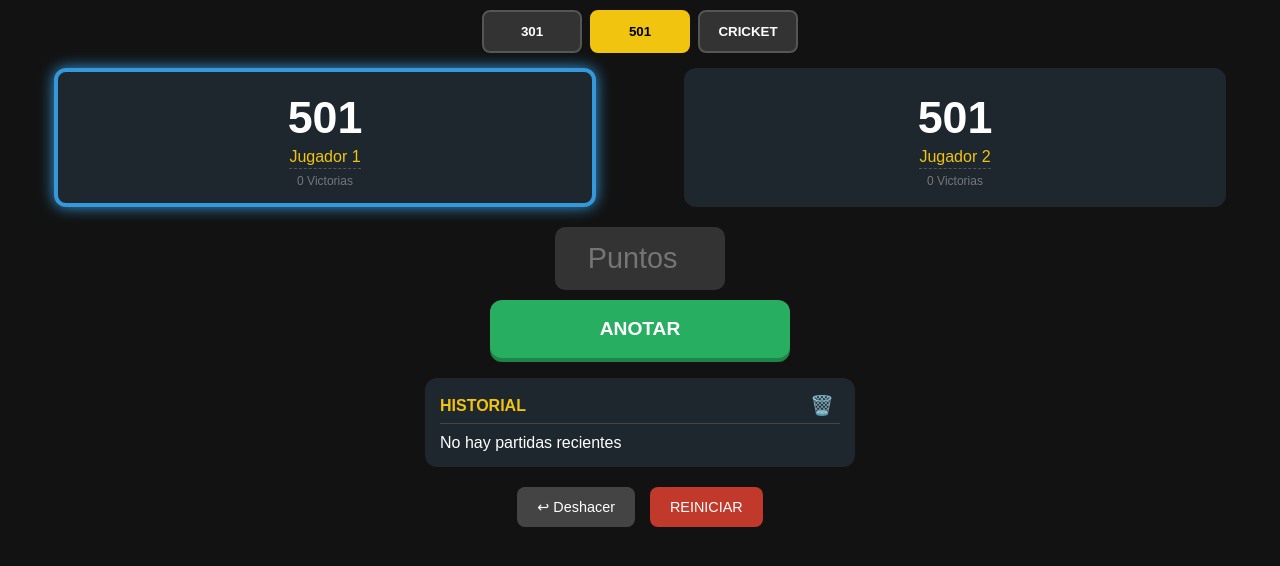
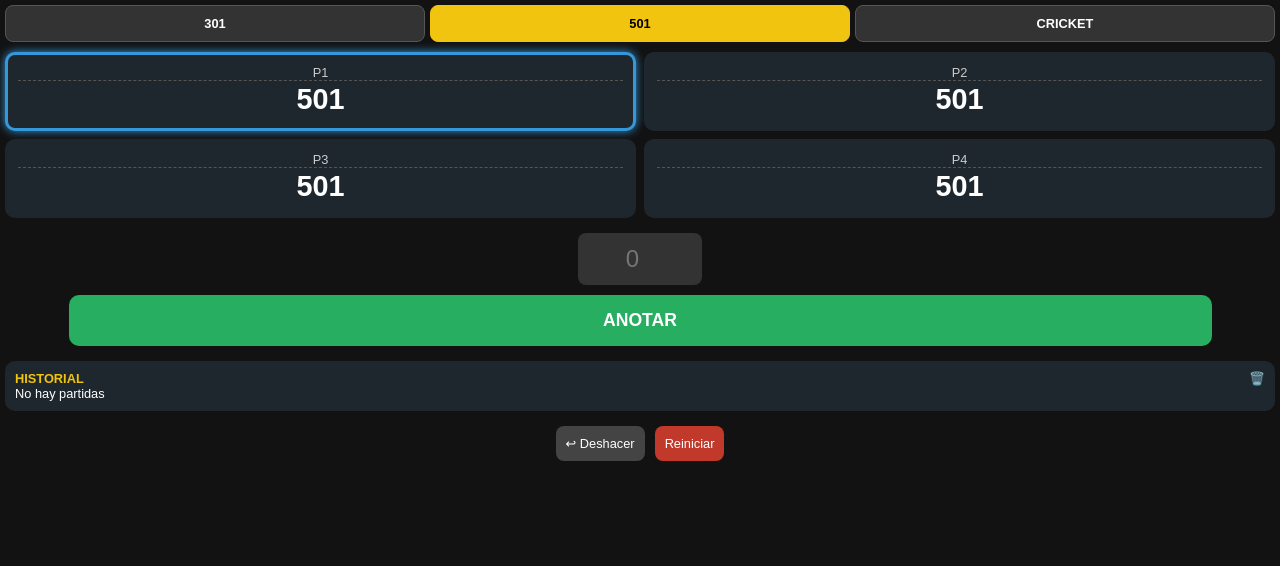
Before and after one commit to alfonsosolano-dev/marcador-dardos, a plain HTML site: page index.html in a window 1280 px wide. Drawn offline with Linux system fonts and the light colour scheme.

Commit message:
Update index.html

```diff
--- a/index.html
+++ b/index.html
@@ -3,42 +3,42 @@
 <head>
     <meta charset="UTF-8">
     <meta name="viewport" content="width=device-width, initial-scale=1.0, maximum-scale=1.0, user-scalable=no">
-
     <meta name="theme-color" content="#121212">
     <meta name="mobile-web-app-capable" content="yes">
-    <link rel="icon" href="">
+    <link rel="icon" href="http://googleusercontent.com/image_collection/image_retrieval/11757662392344264223_0">
+    <title>Darts Pro 4P</title>
+    <style>
+        :root { --p1: #3498db; --p2: #e74c3c; --p3: #2ecc71; --p4: #f1c40f; --bg: #121212; }
+        body { font-family: sans-serif; background: var(--bg); color: white; text-align: center; margin: 0; padding: 5px; overflow-x: hidden; }
 
-    <title>Darts Master Pro</title>
-    <style>
-        :root { --p1: #3498db; --p2: #e74c3c; --bg: #121212; }
-        body { font-family: sans-serif; background: var(--bg); color: white; text-align: center; margin: 0; padding: 10px; overflow-x: hidden; }
-
-        .nav { display: flex; justify-content: center; gap: 8px; margin-bottom: 15px; }
-        .nav-btn { background: #333; color: white; border: 2px solid #555; padding: 12px; border-radius: 8px; cursor: pointer; flex: 1; max-width: 100px; font-weight: bold; -webkit-tap-highlight-color: transparent; }
+        .nav { display: flex; justify-content: center; gap: 5px; margin-bottom: 10px; }
+        .nav-btn { background: #333; color: white; border: 1px solid #555; padding: 10px; border-radius: 8px; cursor: pointer; flex: 1; font-weight: bold; font-size: 0.8rem; }
         .nav-btn.active { background: #f1c40f; color: black; border-color: #f1c40f; }
 
-        .header { display: flex; justify-content: space-around; margin-bottom: 20px; }
-        .p-box { background: #1e272e; padding: 15px; border-radius: 12px; width: 40%; border: 4px solid transparent; }
-        .p-box.active-0 { border-color: var(--p1); box-shadow: 0 0 15px var(--p1); }
-        .p-box.active-1 { border-color: var(--p2); box-shadow: 0 0 15px var(--p2); }
-        .score { font-size: 2.8rem; font-weight: bold; margin: 5px 0; }
-        .p-name { color: #f1c40f; font-size: 1rem; border-bottom: 1px dashed #555; display: inline-block; min-width: 60px; padding-bottom: 2px; }
+        /* Cuadrícula 4 Jugadores */
+        .header-grid { display: grid; grid-template-columns: 1fr 1fr; gap: 8px; margin-bottom: 15px; }
+        .p-box { background: #1e272e; padding: 10px; border-radius: 10px; border: 3px solid transparent; transition: 0.2s; }
+        .p-box.active-0 { border-color: var(--p1); box-shadow: 0 0 10px var(--p1); }
+        .p-box.active-1 { border-color: var(--p2); box-shadow: 0 0 10px var(--p2); }
+        .p-box.active-2 { border-color: var(--p3); box-shadow: 0 0 10px var(--p3); }
+        .p-box.active-3 { border-color: var(--p4); box-shadow: 0 0 10px var(--p4); }
 
-        input[type="number"] { padding: 15px; font-size: 1.8rem; width: 140px; text-align: center; border-radius: 10px; border: none; background: #333; color: white; margin-bottom: 10px; }
-        .btn-main { padding: 18px; background: #27ae60; color: white; border: none; border-radius: 12px; font-weight: bold; font-size: 1.2rem; width: 85%; max-width: 300px; box-shadow: 0 4px 0 #1e8449; }
+        .score { font-size: 1.8rem; font-weight: bold; margin: 2px 0; }
+        .p-name { color: #ccc; font-size: 0.8rem; border-bottom: 1px dashed #555; white-space: nowrap; overflow: hidden; }
 
-        .grid { width: 100%; max-width: 400px; margin: 10px auto; border-collapse: separate; border-spacing: 5px; }
-        .m-btn { width: 75px; height: 60px; font-size: 2rem; background: #2c3e50; color: white; border: none; border-radius: 12px; }
-        .m-btn.closed { background: #27ae60; color: white; }
-        .num { font-size: 1.6rem; font-weight: bold; color: #f1c40f; }
+        /* Controles */
+        input[type="number"] { padding: 12px; font-size: 1.5rem; width: 100px; text-align: center; border-radius: 8px; border: none; background: #333; color: white; margin-bottom: 10px; }
+        .btn-main { padding: 15px; background: #27ae60; color: white; border: none; border-radius: 10px; font-weight: bold; font-size: 1.1rem; width: 90%; }
 
-        .history { margin: 20px auto; background: #1e272e; padding: 15px; border-radius: 12px; text-align: left; max-width: 400px; }
-        .hist-header { display: flex; justify-content: space-between; align-items: center; border-bottom: 1px solid #444; margin-bottom: 10px; padding-bottom: 5px; }
-        .hist-item { display: flex; justify-content: space-between; border-bottom: 1px solid #333; padding: 8px 0; font-size: 0.85rem; }
+        /* Cricket 4P */
+        .grid { width: 100%; border-collapse: collapse; margin-top: 5px; }
+        .m-btn { width: 45px; height: 45px; font-size: 1.4rem; background: #2c3e50; color: white; border: 1px solid #121212; border-radius: 5px; }
+        .m-btn.closed { background: #27ae60; }
+        .num-col { font-size: 1.2rem; font-weight: bold; color: #f1c40f; width: 30px; }
 
-        .footer { margin-top: 20px; padding-bottom: 40px; display: flex; justify-content: center; gap: 15px; }
-        .btn-sec { background: #444; color: white; border: none; padding: 12px 20px; border-radius: 8px; font-size: 0.9rem; cursor: pointer; }
-        .btn-del { background: none; border: none; color: #e74c3c; cursor: pointer; font-size: 1.2rem; }
+        .history { margin: 15px auto; background: #1e272e; padding: 10px; border-radius: 10px; text-align: left; font-size: 0.8rem; }
+        .footer { margin-top: 10px; padding-bottom: 30px; display: flex; justify-content: center; gap: 10px; }
+        .btn-sec { background: #444; color: white; border: none; padding: 10px; border-radius: 8px; font-size: 0.8rem; }
     </style>
 </head>
 <body>
@@ -49,61 +49,65 @@
         <button class="nav-btn" onclick="cambiarJuego('C')" id="btnC">CRICKET</button>
     </div>
 
-    <div class="header">
-        <div id="b0" class="p-box active-0">
+    <div class="header-grid">
+        <div id="b0" class="p-box active-0" onclick="turno=0; render()">
+            <div id="n0" class="p-name" onclick="editarNombre(0)">P1</div>
             <div class="score" id="s0">501</div>
-            <div id="n0" class="p-name" onclick="editarNombre(0)">Jugador 1</div>
-            <div id="w0" style="color:#777; font-size:0.75rem; margin-top:5px">0 Victorias</div>
         </div>
-        <div id="b1" class="p-box">
+        <div id="b1" class="p-box" onclick="turno=1; render()">
+            <div id="n1" class="p-name" onclick="editarNombre(1)">P2</div>
             <div class="score" id="s1">501</div>
-            <div id="n1" class="p-name" onclick="editarNombre(1)">Jugador 2</div>
-            <div id="w1" style="color:#777; font-size:0.75rem; margin-top:5px">0 Victorias</div>
+        </div>
+        <div id="b2" class="p-box" onclick="turno=2; render()">
+            <div id="n2" class="p-name" onclick="editarNombre(2)">P3</div>
+            <div class="score" id="s2">501</div>
+        </div>
+        <div id="b3" class="p-box" onclick="turno=3; render()">
+            <div id="n3" class="p-name" onclick="editarNombre(3)">P4</div>
+            <div class="score" id="s3">501</div>
         </div>
     </div>
 
     <div id="seccion-x01">
-        <input type="number" id="inputX01" placeholder="Puntos" inputmode="numeric">
-        <br>
+        <input type="number" id="inputX01" placeholder="0" inputmode="numeric">
         <button class="btn-main" onclick="anotarX01()">ANOTAR</button>
     </div>
 
     <div id="seccion-cricket" style="display:none;">
         <table class="grid"><tbody id="c-body"></tbody></table>
-        <button class="btn-main" style="background:#f1c40f; color:black; box-shadow: 0 4px 0 #c4a00c;" onclick="turno = 1 - turno; render();">SIGUIENTE JUGADOR ➜</button>
+        <button class="btn-main" style="background:#f1c40f; color:black; margin-top:10px;" onclick="siguienteTurno()">SIGUIENTE TURNO ➜</button>
     </div>
 
     <div class="history">
-        <div class="hist-header">
-            <span style="font-weight:bold; color: #f1c40f;">HISTORIAL</span>
-            <button class="btn-del" onclick="borrarHistorialTotal()" title="Borrar todo">🗑️</button>
+        <div style="display:flex; justify-content:space-between;">
+            <b style="color:#f1c40f">HISTORIAL</b>
+            <span onclick="localStorage.removeItem('darts_4p'); mostrarHist();" style="cursor:pointer">🗑️</span>
         </div>
         <div id="hist-list"></div>
     </div>
 
     <div class="footer">
         <button class="btn-sec" onclick="undo()">↩ Deshacer</button>
-        <button class="btn-sec" style="background:#c0392b;" onclick="reiniciarPartida()">REINICIAR</button>
+        <button class="btn-sec" style="background:#c0392b;" onclick="reiniciarPartida()">Reiniciar</button>
     </div>
 
     <script>
         let modo = 501;
         let turno = 0;
-        let scores = [501, 501];
-        let wins = [0, 0];
-        let nombres = ["Jugador 1", "Jugador 2"];
+        let scores = [501, 501, 501, 501];
+        let nombres = ["P1", "P2", "P3", "P4"];
+        let marks = {20:[0,0,0,0], 19:[0,0,0,0], 18:[0,0,0,0], 17:[0,0,0,0], 16:[0,0,0,0], 15:[0,0,0,0], 25:[0,0,0,0]};
         let history = [];
-        let marks = {20:[0,0], 19:[0,0], 18:[0,0], 17:[0,0], 16:[0,0], 15:[0,0], 25:[0,0]};
 
         function editarNombre(p) {
-            let n = prompt("Nombre del Jugador " + (p+1), nombres[p]);
-            if(n) { nombres[p] = n.substring(0, 12); render(); }
+            let n = prompt("Nombre Jugador " + (p+1), nombres[p]);
+            if(n) { nombres[p] = n.substring(0, 8); render(); }
         }
 
         function cambiarJuego(m) {
             modo = m;
             document.querySelectorAll('.nav-btn').forEach(b => b.classList.remove('active'));
-            document.getElementById('btn' + (m === 'C' ? 'C' : m)).classList.add('active');
+            document.getElementById('btn' + (m==='C'?'C':m)).classList.add('active');
             reiniciarPartida();
         }
 
@@ -113,55 +117,60 @@
             if(isNaN(val)) return;
             save();
             let res = scores[turno] - val;
-            if(res < 0 || res === 1) alert("¡BUST!");
-            else if(res === 0) { wins[turno]++; registrarFin(nombres[turno], modo); reiniciarPartida(); }
+            if(res < 0 || res === 1) alert("BUST!");
+            else if(res === 0) { alert("¡GANADOR " + nombres[turno] + "!"); registrarFin(nombres[turno], modo); reiniciarPartida(); }
             else scores[turno] = res;
-            turno = 1 - turno;
+            siguienteTurno();
             inp.value = '';
             render();
         }
 
         function markC(num, p) {
-            if(p !== turno) { if(!confirm("¿Es el turno de " + nombres[p] + "?")) return; turno = p; }
+            turno = p; // Cambia el turno al pulsar el botón
             save();
             marks[num][p]++;
-            if(marks[num][p] > 3 && marks[num][1-p] < 3) scores[p] += (num === 25 ? 25 : num);
+            if(marks[num][p] > 3) {
+                // Solo puntúa si alguien más NO lo ha cerrado
+                let alguienAbierto = false;
+                for(let i=0; i<4; i++) { if(i!==p && marks[num][i] < 3) alguienAbierto = true; }
+                if(alguienAbierto) scores[p] += (num === 25 ? 25 : num);
+            }
+            // Victoria Cricket simplificada
             const targets = [20,19,18,17,16,15,25];
-            if(targets.every(t => marks[t][p] >= 3) && scores[p] >= scores[1-p]) {
-                wins[p]++; registrarFin(nombres[p], "Cricket"); reiniciarPartida();
+            if(targets.every(t => marks[t][p] >= 3)) {
+                let maxPuntos = true;
+                for(let i=0; i<4; i++) { if(scores[i] > scores[p]) maxPuntos = false; }
+                if(maxPuntos) { alert("GANADOR " + nombres[p]); registrarFin(nombres[p], "Cricket"); reiniciarPartida(); }
             }
             render();
         }
 
+        function siguienteTurno() { turno = (turno + 1) % 4; render(); }
+
         function reiniciarPartida() {
-            if(document.getElementById('inputX01')) document.getElementById('inputX01').value = '';
-            scores = (modo === 'C') ? [0, 0] : [modo, modo];
-            marks = {20:[0,0], 19:[0,0], 18:[0,0], 17:[0,0], 16:[0,0], 15:[0,0], 25:[0,0]};
-            turno = 0;
-            history = [];
-            render();
+            scores = (modo === 'C') ? [0,0,0,0] : [modo, modo, modo, modo];
+            marks = {20:[0,0,0,0], 19:[0,0,0,0], 18:[0,0,0,0], 17:[0,0,0,0], 16:[0,0,0,0], 15:[0,0,0,0], 25:[0,0,0,0]};
+            turno = 0; history = []; render();
         }
 
         function render() {
-            document.getElementById('s0').innerText = scores[0];
-            document.getElementById('s1').innerText = scores[1];
-            document.getElementById('n0').innerText = nombres[0];
-            document.getElementById('n1').innerText = nombres[1];
-            document.getElementById('w0').innerText = wins[0] + " Victorias";
-            document.getElementById('w1').innerText = wins[1] + " Victorias";
-            document.getElementById('b0').className = 'p-box' + (turno===0 ? ' active-0' : '');
-            document.getElementById('b1').className = 'p-box' + (turno===1 ? ' active-1' : '');
+            for(let i=0; i<4; i++) {
+                document.getElementById('s'+i).innerText = scores[i];
+                document.getElementById('n'+i).innerText = nombres[i];
+                document.getElementById('b'+i).className = 'p-box' + (turno===i ? ' active-'+i : '');
+            }
 
             if(modo === 'C') {
                 document.getElementById('seccion-x01').style.display = 'none';
                 document.getElementById('seccion-cricket').style.display = 'block';
                 let h = "";
                 [20,19,18,17,16,15,25].forEach(n => {
-                    h += `<tr>
-                        <td><button class="m-btn ${marks[n][0]>=3?'closed':''}" onclick="markC(${n},0)">${getS(marks[n][0])}</button></td>
-                        <td class="num">${n==25?'B':n}</td>
-                        <td><button class="m-btn ${marks[n][1]>=3?'closed':''}" onclick="markC(${n},1)">${getS(marks[n][1])}</button></td>
-                    </tr>`;
+                    h += `<tr>`;
+                    for(let p=0; p<4; p++) {
+                        if(p===2) h += `<td class="num-col">${n==25?'B':n}</td>`;
+                        h += `<td><button class="m-btn ${marks[n][p]>=3?'closed':''}" onclick="markC(${n},${p})">${getS(marks[n][p])}</button></td>`;
+                    }
+                    h += `</tr>`;
                 });
                 document.getElementById('c-body').innerHTML = h;
             } else {
@@ -175,26 +184,15 @@
         function undo() { if(history.length>0) { let l=history.pop(); scores=l.s; turno=l.t; marks=l.m; render(); } }
 
         function registrarFin(w, t) {
-            let logs = JSON.parse(localStorage.getItem('darts_vfinal')) || [];
+            let logs = JSON.parse(localStorage.getItem('darts_4p')) || [];
             logs.unshift({ w, t, d: new Date().toLocaleTimeString([], {hour:'2-digit',minute:'2-digit'}) });
-            localStorage.setItem('darts_vfinal', JSON.stringify(logs.slice(0,5)));
+            localStorage.setItem('darts_4p', JSON.stringify(logs.slice(0,5)));
             mostrarHist();
         }
 
         function mostrarHist() {
-            let logs = JSON.parse(localStorage.getItem('darts_vfinal')) || [];
-            document.getElementById('hist-list').innerHTML = logs.map(l => `
-                <div class="hist-item"><span>🏆 ${l.w} (${l.t})</span><span>${l.d}</span></div>
-            `).join('') || "No hay partidas recientes";
-        }
-
-        function borrarHistorialTotal() {
-            if(confirm("¿Seguro que quieres borrar todo el historial de victorias?")) {
-                localStorage.removeItem('darts_vfinal');
-                wins = [0, 0]; // También resetea el contador de la sesión actual
-                mostrarHist();
-                render();
-            }
+            let logs = JSON.parse(localStorage.getItem('darts_4p')) || [];
+            document.getElementById('hist-list').innerHTML = logs.map(l => `<div>🏆 ${l.w} (${l.t}) - ${l.d}</div>`).join('') || "No hay partidas";
         }
 
         mostrarHist();
```
